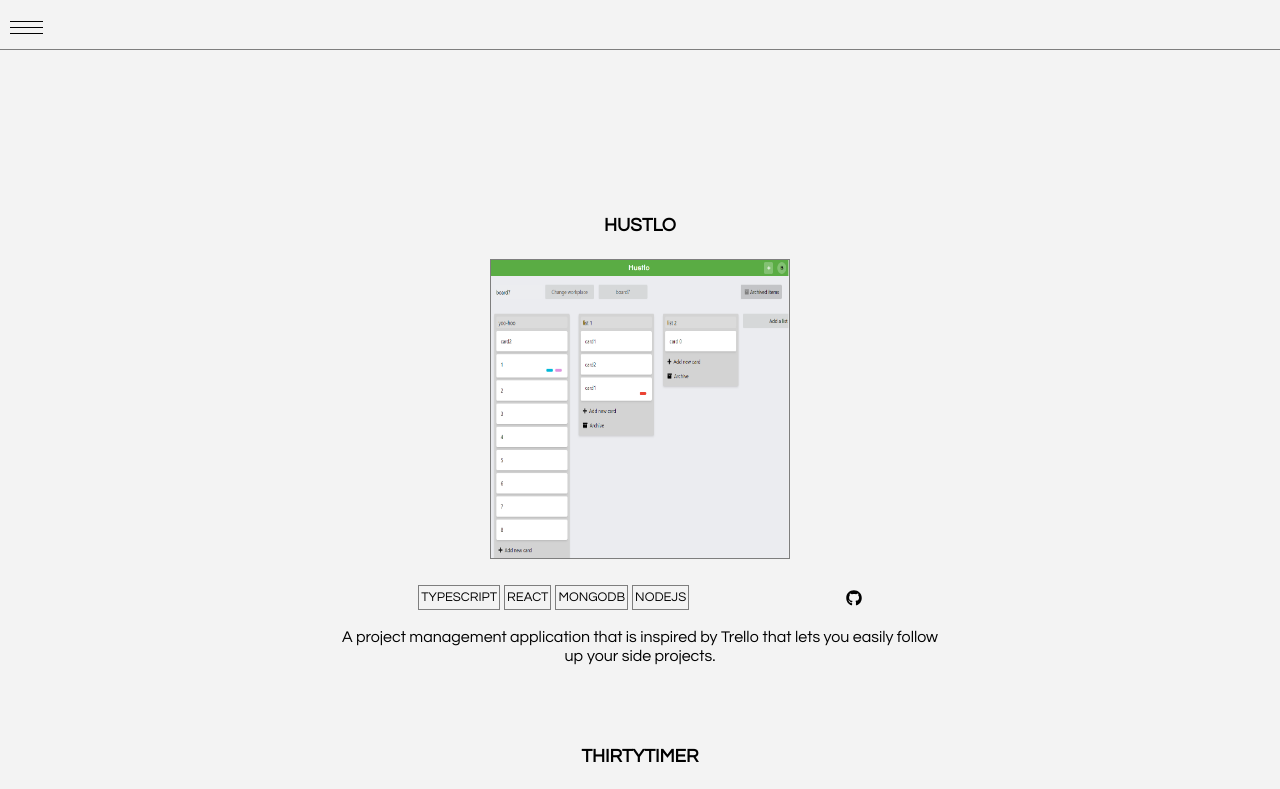
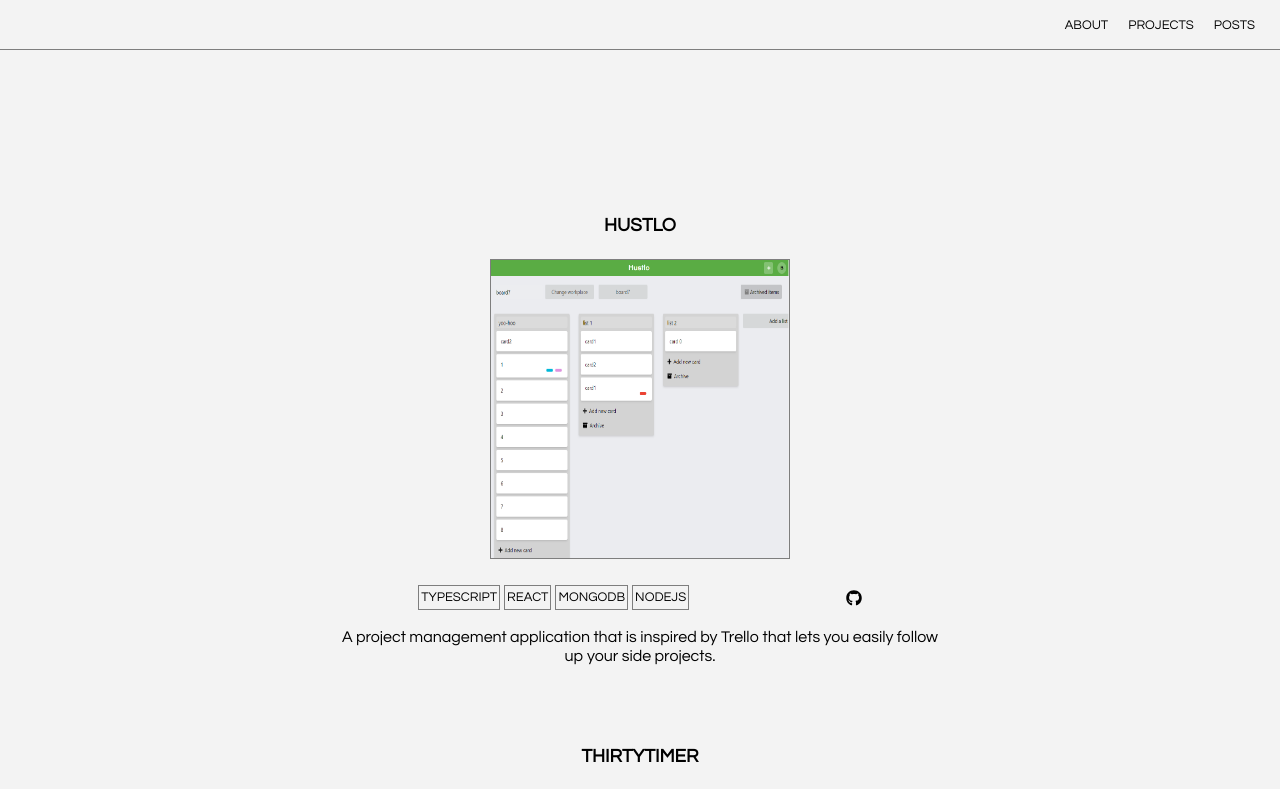
Before and after one commit to nbblk/nextjs-myblog, a Next.js app: page /projects in a window 1280 px wide. Shown: the top 789 px of the page. Built offline with nearby package versions, Linux system fonts and the light colour scheme.

Commit message:
fix header not to show hamburger icon in desktop

```diff
--- a/components/header/header.js
+++ b/components/header/header.js
@@ -1,16 +1,20 @@
 import React from "react";
 import Link from "next/link";
 
-import styles from "./header.module.css";
+import styles from "../../styles/header.module.css";
 
 const header = (props) => {
   return (
     <header className={styles.header}>
-      <title>Blake Sim - Portfolio</title>
+      <title>Blake Sim</title>
       <link rel="icon" href="/favicon.ico" />
-        <Link href="/" className={styles.title}>
-          <p>{props.title}</p>
+      <div className={styles.menus}>
+      {props.menus.map((item, index) => (
+        <Link key={index} href={item.path} className={styles.title}>
+          <a>{item.title}</a>
         </Link>
+      ))}
+      </div>
     </header>
   );
 };
--- a/components/layout.js
+++ b/components/layout.js
@@ -2,17 +2,23 @@ import Head from "next/head";
 import Header from "./header/header";
 import Sidebar from "./sidebar/sidebar";
 
-import styles from '../styles/Home.module.css';
+import styles from "../styles/home.module.css";
 
 export default function Layout({ children, home, about }) {
+  const menus = [
+    { title: "ABOUT", path: "/about" },
+    { title: "PROJECTS", path: "/projects" },
+    { title: "POSTS", path: "/posts" },
+  ];
+
   return (
     <div>
       <Head>
         <link rel="icon" href="/favicon.ico" />
         <meta name="description" content="portfolo website" />
       </Head>
-      <Header />
-      <Sidebar />
+      <Header menus={menus} />
+      <Sidebar menus={menus} />
       <main className={styles.main}>{children}</main>
     </div>
   );
--- a/components/sidebar/sidebar.js
+++ b/components/sidebar/sidebar.js
@@ -1,7 +1,7 @@
-import React from 'react';
-import Link from 'next/link';
+import React from "react";
+import Link from "next/link";
 
-import styles from './sidebar.module.css';
+import styles from "./sidebar.module.css";
 
 const sidebar = (props) => {
   return (
@@ -12,21 +12,11 @@ const sidebar = (props) => {
         <span></span>
         <span></span>
         <ul className={styles.items}>
-              <li className={styles.item}>
-              <Link href="/about">
-                <a>About me</a>
+          {props.menus.map((item, index) => (
+            <Link key={index} href={item.path}>
+              <li>{item.title}</li>
             </Link>
-              </li>
-              <li className={styles.item}>
-              <Link href="/posts">
-                <a>Posts</a>
-              </Link>
-              </li>
-              <li className={styles.item}>
-              <Link href="/projects">
-                <a>Projects</a>
-              </Link>
-              </li>
+          ))}
         </ul>
       </div>
     </aside>
--- a/components/sidebar/sidebar.module.css
+++ b/components/sidebar/sidebar.module.css
@@ -1,19 +1,13 @@
 .toggler {
-    display: block;
-    position: fixed;
-    top: 31px;
-    left: 0px;
-    z-index: 1;
-    -webkit-user-select: none;
-    user-select: none;
+    display: none;
 }
 
 .toggler input[type="checkbox"] {
     display: block;
-    width: 40px;
-    height: 32px;
+    width: 30px;
+    height: 30px;
     position: absolute;
-    top: -15px;
+    top: -20px;
     left: 5px;
     cursor: pointer;
     opacity: 0;
@@ -22,13 +16,13 @@
 
 .toggler span {
     display: block;
-    width: 33px;
-    height: 1px;
+    width: 20px;
+    height: 0.5px;
     top: -10px;
     left: 10px;
     margin-bottom: 5px;
     position: relative;
-    background: #000000;
+    background: var(--border-color);
     z-index: 1;
     transform-origin: 4px 0px;
     transition: transform 0.5s cubic-bezier(0.77,0.2,0.05,1.0),
@@ -47,8 +41,7 @@
 
 .toggler input:checked ~ span {
     opacity: 1;
-    transform: rotate(45deg) translate(-2px, -2px);
-    background: #232323;
+    transform: rotate(45deg) translate(-1px, -1px);
 }
 
 .toggler input:checked ~ span:nth-last-child(2) {
@@ -57,7 +50,7 @@
 }
 
 .toggler input:checked ~ span:nth-last-child(3) {
-    transform: rotate(-45deg) translate(-6px, 5px);
+    transform: rotate(-45deg) translate(-1px, 0.5px);
 }
 
 .toggler input:checked ~ ul {
@@ -65,45 +58,39 @@
 }
 
 .items {
-    width: 300px;
-    height: 100vh;
-    padding: 100px 15px;
-    position: absolute;
-    border: 1px solid var(--border-color);
+    width: 100vw;
+    height: 20vh;
+    display: flex;
+    flex-direction: column;
+    justify-content: space-evenly;
+    align-items: center;
+    border-bottom: 1px solid var(--border-color);
     background-color: var(--background-color);
-    text-align: left;
-    font-size: 1.5rem;
-    -webkit-font-smoothing: antialiased;
     transform-origin: 0% 0%;
-    transform: translate(-100%, 0%);
+    transform: translate(0%, -150%);
     transition: transform 0.5s cubic-bezier(0.77,0.2,0.05,1.0);
+    text-align: center;
+    list-style: none;
 }
 
-.item {
-    list-style: none;
-    margin: 15px 0;
-}
-
-.item a {
+.items li {
     color: #000;
     text-decoration: none;
 }
 
-.item a:hover {
+.items li:hover {
     cursor: pointer;
-    color: var(--border-color);
-    text-decoration: underline;
+    color: var(--hover-color);
 }
 
 @media(max-width: 450px) {
-    .items {
-        width: 100vw;
-        height: 20vh;
-        text-align: center;
-        transform: translate(0%, -150%);
-        display: flex;
-        flex-direction: column;
-        justify-content: center;
-        align-items: center;
+    .toggler {
+        display: block;
+        position: fixed;
+        top: 31px;
+        left: 0px;
+        z-index: 1;
+        -webkit-user-select: none;
+        user-select: none;
     }
 }
--- /dev/null
+++ b/styles/header.module.css
@@ -0,0 +1,37 @@
+.header {
+  width: 100%;
+  height: 50px;
+  padding: 15px;
+  font-size: 36px;
+  position: fixed;
+  border-bottom: 1px solid var(--border-color);
+  display: flex;
+  justify-content: flex-end;
+  align-items: center;
+  z-index: 1;
+  background-color: var(--background-color);
+}
+
+.title {
+  text-decoration: none;
+}
+
+.menus {
+  display: flex;
+}
+
+.menus a {
+  text-decoration: none;
+  color: var(--font-color);
+  font-size: small;
+  margin: 0 10px;
+}
+.menus a:hover {
+  color: var(--hover-color);
+}
+
+@media (max-width: 450px) {
+  .menus {
+    display: none;
+  }
+}
```
Lines whose indentation alone changed are shown as unchanged.
